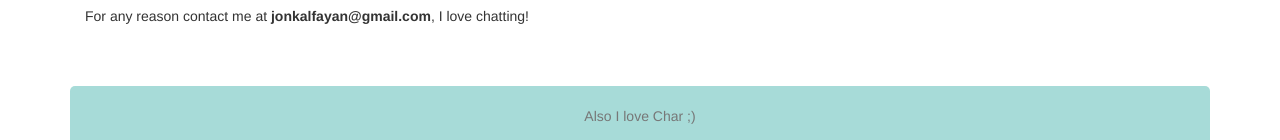
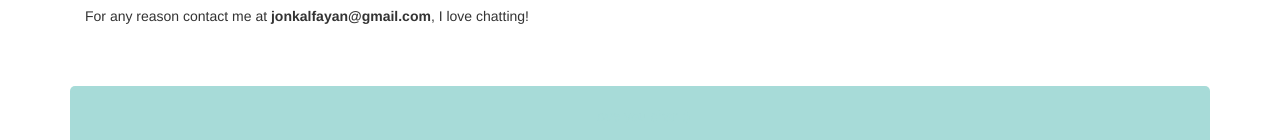
Before and after one commit to jonk/jonk.github.io, a Jekyll site: the page built from index.html, in a window 1280 px wide. Shown: the part 1501-1641 px from the top of the page. Built offline with Jekyll 4.4.1, drawn with Linux system fonts in a browser that asks for light colours.

Commit message:
added a secret

```diff
--- a/_layouts/default.html
+++ b/_layouts/default.html
@@ -35,8 +35,8 @@
         </main>
 
         <footer class="footer">
-            <br>
-                <p class="text-muted">Also I love Char ;)</p>
+                <br>
+                <p class="text-muted" style="color: #A7DBD8">Love you char ;)</p>
         </footer>
     </div>
 </body>
```
